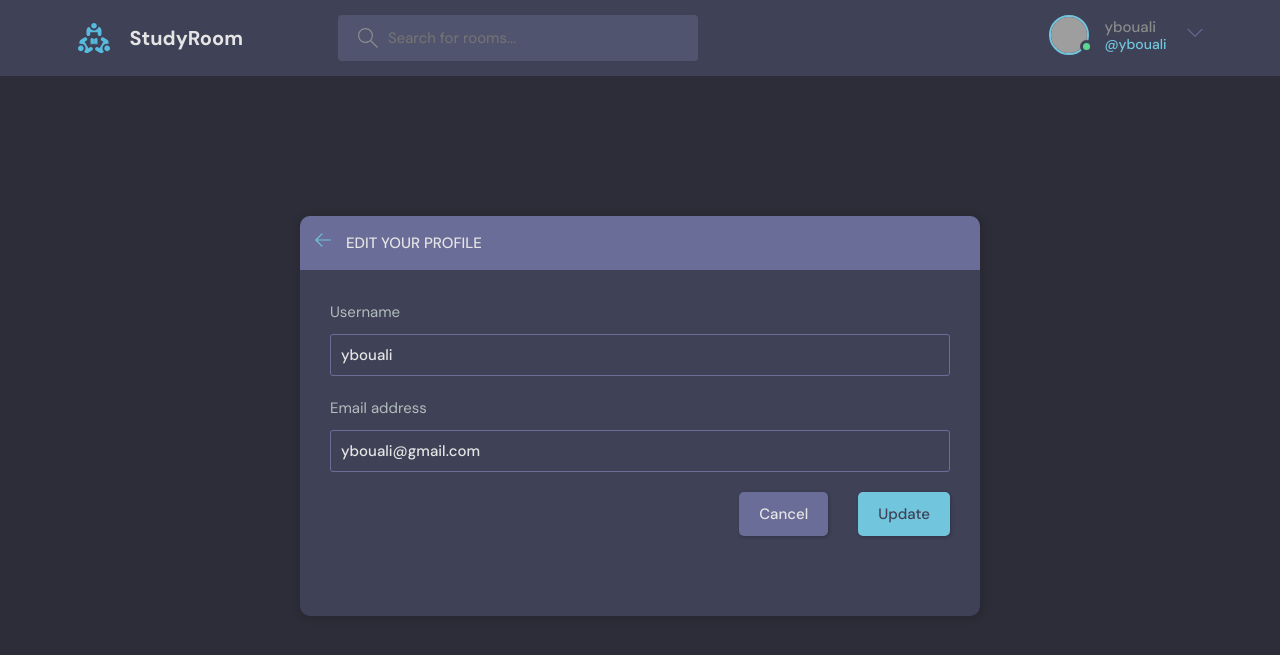
After one commit to Ybouali/studyroom, a Django app: page /update-user/ in a window 1280 px wide. The commit adds this page. Shown: the top 655 px of the page. Run offline with Django 5.2, Linux system fonts and the light colour scheme; a user stored in the database is signed in; grey boxes are pictures that could not be loaded.

Commit message:
done working on edit use and delete theme

```diff
--- a/base/forms.py
+++ b/base/forms.py
@@ -1,5 +1,6 @@
 from django.forms import ModelForm
 from base.models import Room
+from django.contrib.auth.models import User
 
 class RoomForm(ModelForm):
 
@@ -7,3 +8,8 @@ class RoomForm(ModelForm):
         model = Room
         fields = '__all__'
         exclude = ['host', 'participants']
+
+class UserForm(ModelForm):
+    class Meta:
+        model = User
+        fields = ['username', 'email']
--- a/base/templates/base/profile.html
+++ b/base/templates/base/profile.html
@@ -19,7 +19,9 @@
           <div class="profile__info">
             <h3>{{user.username}}</h3>
             <p>@{{user.username}}</p>
-            <a href="edit-user.html" class="btn btn--main btn--pill">Edit Profile</a>
+            {% if request.user == user %}
+              <a href="{% url 'update-user' %}" class="btn btn--main btn--pill">Edit Profile</a>
+            {% endif %}
           </div>
           <div class="profile__about">
             <h3>About</h3>
--- a/base/templates/base/room.html
+++ b/base/templates/base/room.html
@@ -119,7 +119,10 @@
           </div>
         </div>
         <div class="room__message">
-          <form action="#"><input name="" placeholder="Write your message here..." /></form>
+          <form action="" method="POST" >
+            {% csrf_token %}
+            <input name="body" placeholder="Write your message here..." />
+          </form>
         </div>
       </div>
       <!-- Room End -->
--- /dev/null
+++ b/base/templates/base/update-user.html
@@ -0,0 +1,59 @@
+{% extends "main.html" %}
+
+{% block content %}
+
+  <main class="update-account layout">
+      <div class="container">
+          <div class="layout__box">
+              <div class="layout__boxHeader">
+                  <div class="layout__boxTitle">
+                      <a href="{% url 'home' %}">
+                          <svg version="1.1" xmlns="http://www.w3.org/2000/svg" width="32" height="32"
+                              viewBox="0 0 32 32">
+                              <title>arrow-left</title>
+                              <path
+                                  d="M13.723 2.286l-13.723 13.714 13.719 13.714 1.616-1.611-10.96-10.96h27.625v-2.286h-27.625l10.965-10.965-1.616-1.607z">
+                              </path>
+                          </svg>
+                      </a>
+                      <h3>Edit your profile</h3>
+                  </div>
+              </div>
+              <div class="layout__body">
+                  <form class="form" action="" method="POST">
+                    {% csrf_token %}
+
+                    {% for field in form %}
+
+                        <div class="form__group">
+                            <label for="profile_pic">{{field.label}}</label>
+                            {{field}}
+                        </div>
+
+                    {% endfor %}
+
+                    {% comment %} <div class="form__group">
+                    <label for="username">Username</label>
+                    <input id="username" name="username" type="text" placeholder="E.g. John doe" />
+                    </div>
+
+                    <div class="form__group">
+                    <label for="email">Email</label>
+                    <input id="email" name="email" type="text" placeholder="E.g. john@email.com" />
+                    </div>
+
+                      <div class="form__group">
+                          <label for="user_bio">Bio</label>
+                          <textarea name="user_bio" id="user_bio" placeholder="Write about yourself..."></textarea>
+                      </div> {% endcomment %}
+                      <div class="form__action">
+                          <a class="btn btn--dark" href="{% url 'home' %}">Cancel</a>
+                          <button class="btn btn--main" type="submit">Update</button>
+                      </div>
+                  </form>
+              </div>
+          </div>
+      </div>
+    </div>
+  </main>
+{% endblock content %}
--- a/base/urls.py
+++ b/base/urls.py
@@ -11,5 +11,6 @@ urlpatterns = [
     path('delete-message/<str:pk>/', views.deleteMessage, name="delete-message"),
     path('login/', views.loginPage, name="login"),
     path('register/', views.registerPage, name="register"),
-    path('logout/', views.logoutUser, name="logout")
+    path('logout/', views.logoutUser, name="logout"),
+    path('update-user/', views.updateUser, name="update-user")
 ]
--- a/base/views.py
+++ b/base/views.py
@@ -3,7 +3,7 @@ from django.db.models import Q
 from django.shortcuts import render, redirect
 from django.contrib.auth.models import User
 from django.contrib import messages
-from base.forms import RoomForm
+from base.forms import RoomForm, UserForm
 from django.contrib.auth import authenticate, login, logout
 from base.models import Room, Topic, Message
 from django.contrib.auth.decorators import login_required
@@ -193,3 +193,17 @@ def userProfile(request, pk):
 
     context = {'user': user, 'rooms': rooms, 'room_messages': room_messages, 'topics': topics}
     return render(request, 'base/profile.html', context)
+
+@login_required(login_url='login')
+def updateUser(request):
+    user = request.user
+    form = UserForm(instance=user)
+
+    if request.method == 'POST':
+        form = UserForm(request.POST, instance=user)
+        if form.is_valid():
+            form.save()
+            return redirect('profile', pk=user.id)
+
+    context = { 'form': form}
+    return render(request, 'base/update-user.html', context)
--- a/templates/navbar.html
+++ b/templates/navbar.html
@@ -29,7 +29,7 @@
                 <!-- Logged In -->
 
                 <div class="header__user">
-                    <a href="profile.html">
+                    <a href="{% url 'profile' request.user.id %}">
                         <div class="avatar avatar--medium active">
                             <img
                                 src="https://randomuser.me/api/portraits/men/37.jpg"
@@ -65,7 +65,7 @@
 
 
             <div class="dropdown-menu">
-                <a href="settings.html" class="dropdown-link"
+                <a href="{% url 'update-user' %}" class="dropdown-link"
                     ><svg
                         version="1.1"
                         xmlns="http://www.w3.org/2000/svg"
```
Also changed, not shown: base/templates/base/delete.html (+32 -7 lines), base/templates/base/delete_old.html (added, +14 -0 lines), base/templates/base/room_old.html (deleted, +0 -55 lines), db.sqlite3.
